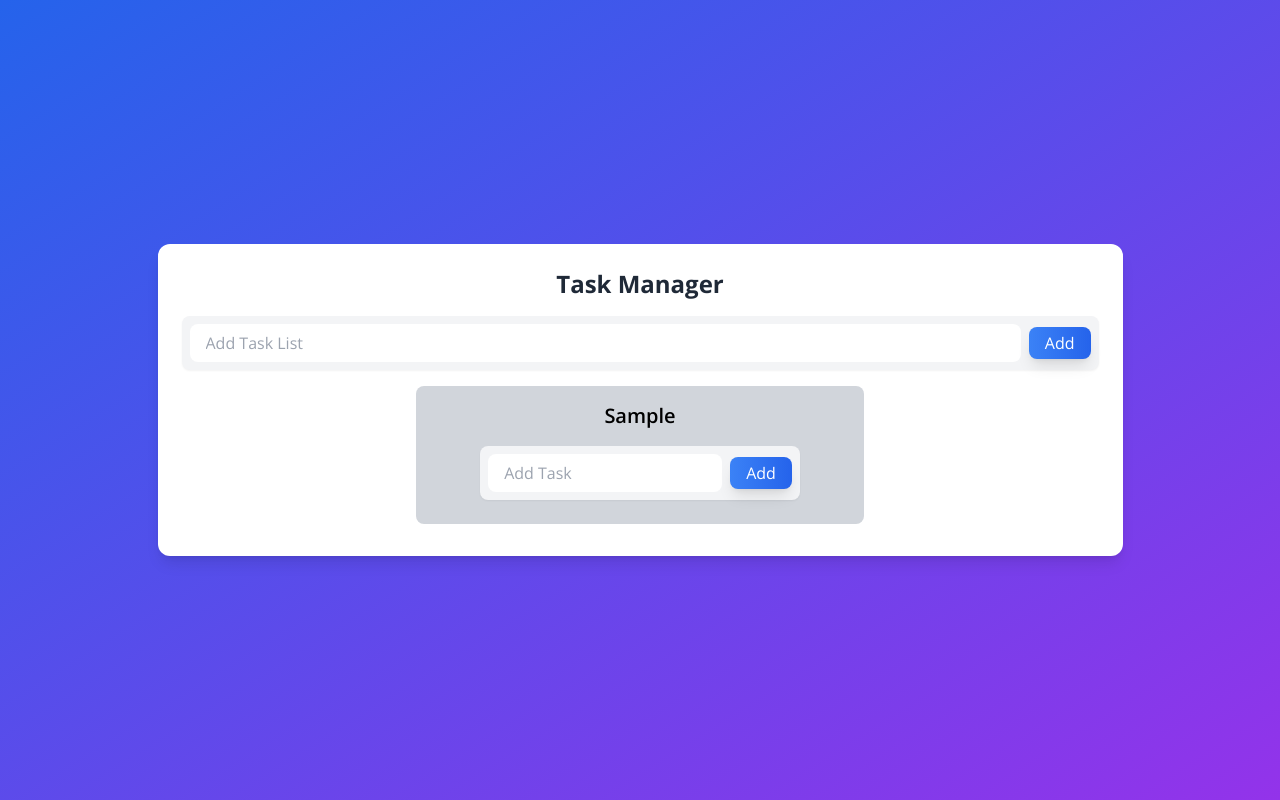
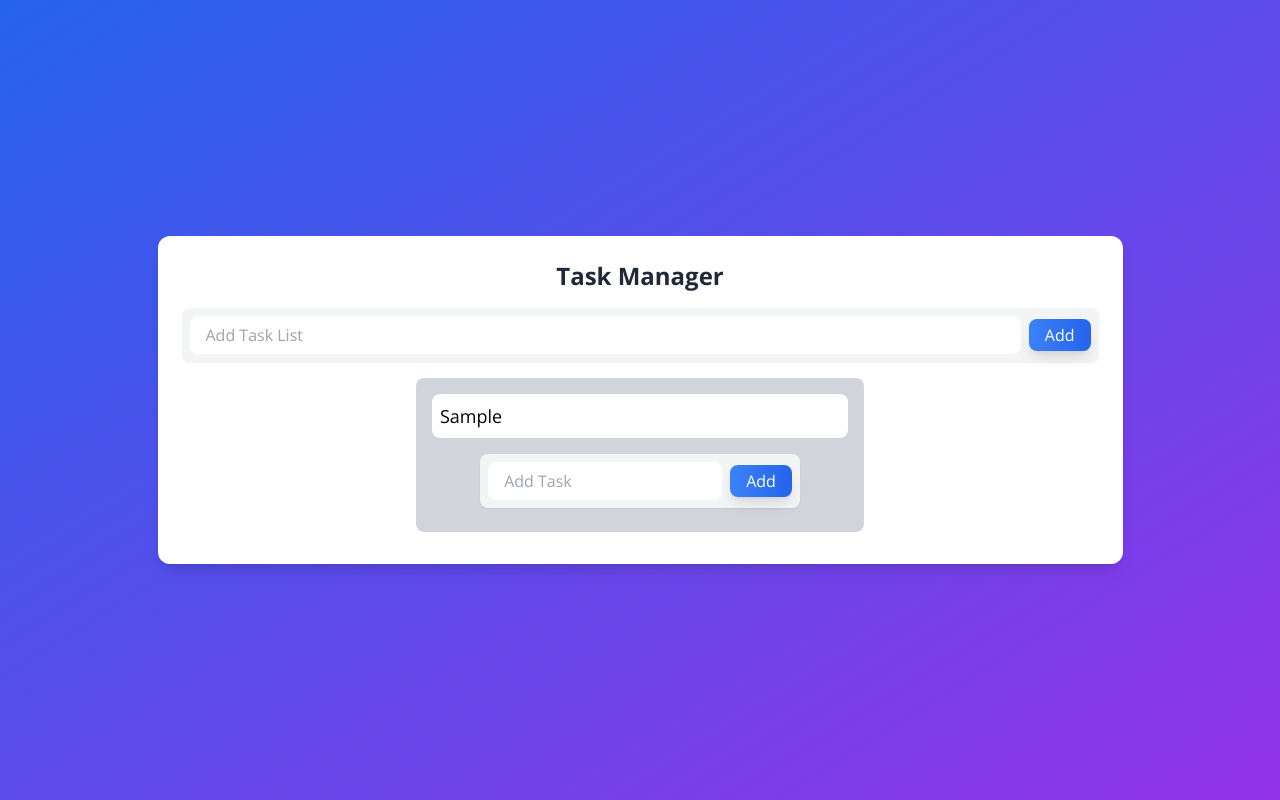
Before and after one commit to Vladosik337/to-do-list-React, a React (Vite) app: page / in a window 1280 px wide. Both pictures are taken after typing "Sample" into the empty fields and a click on the button "Add". Built offline with nearby package versions, Linux system fonts and the light colour scheme.

Commit message:
[FEAT] add function updateTaskTitle

```diff
--- a/src/App.tsx
+++ b/src/App.tsx
@@ -36,7 +36,7 @@ function App() {
   };
 
   // Функция для изменения названия задачи
-  const editTaskTitle = (listId: string, taskId: string, newTitle: string) => {
+  const editTaskName = (listId: string, taskId: string, newTitle: string) => {
     setTaskLists(
       taskLists.map((taskList) =>
         taskList.id === listId
@@ -44,6 +44,17 @@ function App() {
               ...taskList,
               tasks: taskList.tasks.map((task) => (task.id === taskId ? { ...task, title: newTitle } : task)),
             }
+          : taskList,
+      ),
+    );
+  };
+
+  // Функция для изменения названия списка
+  const updateTaskTitle = (listId: string, taskId: string, newTitle: string) => {
+    setTaskLists((prevTaskLists) =>
+      prevTaskLists.map((taskList) =>
+        taskList.id === listId
+          ? { ...taskList, title: newTitle } // Оновлюємо заголовок списку
           : taskList,
       ),
     );
@@ -84,7 +95,8 @@ function App() {
           addTask={addTaskToList}
           deleteTask={removeTaskFromList}
           toggleTaskCompletion={toggleTaskCompletion}
-          updateTaskTitle={editTaskTitle}
+          editTaskName={editTaskName}
+          updateTaskTitle={updateTaskTitle}
         />
       </div>
     </div>
--- a/src/components/TaskList/TaskListContainer.tsx
+++ b/src/components/TaskList/TaskListContainer.tsx
@@ -1,6 +1,6 @@
 import React from 'react';
-import AddItemInput from './AddItemInput';
-import TaskItem from './TaskItem';
+import AddItemInput from './AddItemInput.tsx';
+import TaskItem from './TaskItem.tsx';
 
 interface TaskListContainerProps {
   taskLists: {
@@ -12,6 +12,7 @@ interface TaskListContainerProps {
   addTask: (listId: string, taskTitle: string) => void;
   deleteTask: (listId: string, taskId: string) => void;
   toggleTaskCompletion: (listId: string, taskId: string) => void;
+  editTaskName: (listId: string, taskId: string, newTitle: string) => void;
   updateTaskTitle: (listId: string, taskId: string, newTitle: string) => void;
 }
 
@@ -20,15 +21,25 @@ const TaskListContainer: React.FC<TaskListContainerProps> = ({
   addTask,
   deleteTask,
   toggleTaskCompletion,
+  editTaskName,
   updateTaskTitle,
-}) => (
+}) => {
+  return (
     <div className="flex flex-row items-center justify-center mt-4 gap-5 flex-wrap">
       {taskLists.map((taskList) => (
         <div
           key={taskList.id}
           className="flex flex-col items-center justify-between p-4 w-full max-w-md mb-2 bg-gray-300 rounded-lg"
         >
-        <label className="text-xl font-semibold mb-4">{taskList.title}</label>
+          <input
+            type="text"
+            value={taskList.title}
+            onChange={(e) => {
+              updateTaskTitle(taskList.id, '', e.target.value); // передаємо ID списку і новий заголовок
+            }}
+            className="w-full p-2 mb-4 text-lg border border-gray-400 rounded-lg focus:outline-none focus:ring-2 focus:ring-blue-500"
+            placeholder={'Title task list'}
+          />
           <AddItemInput onAddItem={(title) => addTask(taskList.id, title)} placeholder="Add Task" buttonText="Add" />
           <ul className="mt-2 w-full space-y-2">
             {taskList.tasks.map((task) => (
@@ -39,7 +50,7 @@ const TaskListContainer: React.FC<TaskListContainerProps> = ({
                 isCompleted={task.isCompleted}
                 onToggleCompletion={() => toggleTaskCompletion(taskList.id, task.id)}
                 onDelete={() => deleteTask(taskList.id, task.id)}
-              onUpdateTitle={(newTitle) => updateTaskTitle(taskList.id, task.id, newTitle)}
+                onUpdateTitle={(newTitle) => editTaskName(taskList.id, task.id, newTitle)}
               />
             ))}
           </ul>
@@ -47,5 +58,6 @@ const TaskListContainer: React.FC<TaskListContainerProps> = ({
       ))}
     </div>
   );
+};
 
 export default TaskListContainer;
```
Lines whose indentation alone changed are shown as unchanged.
